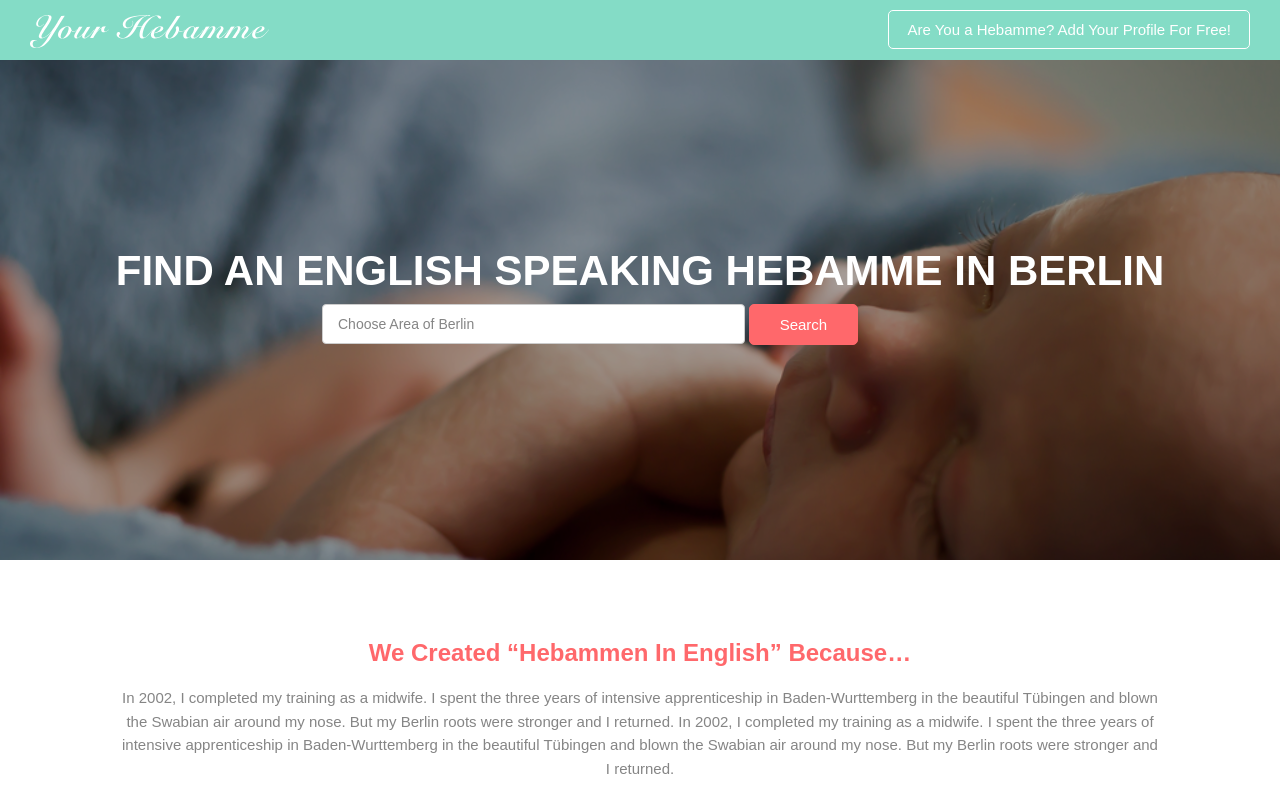
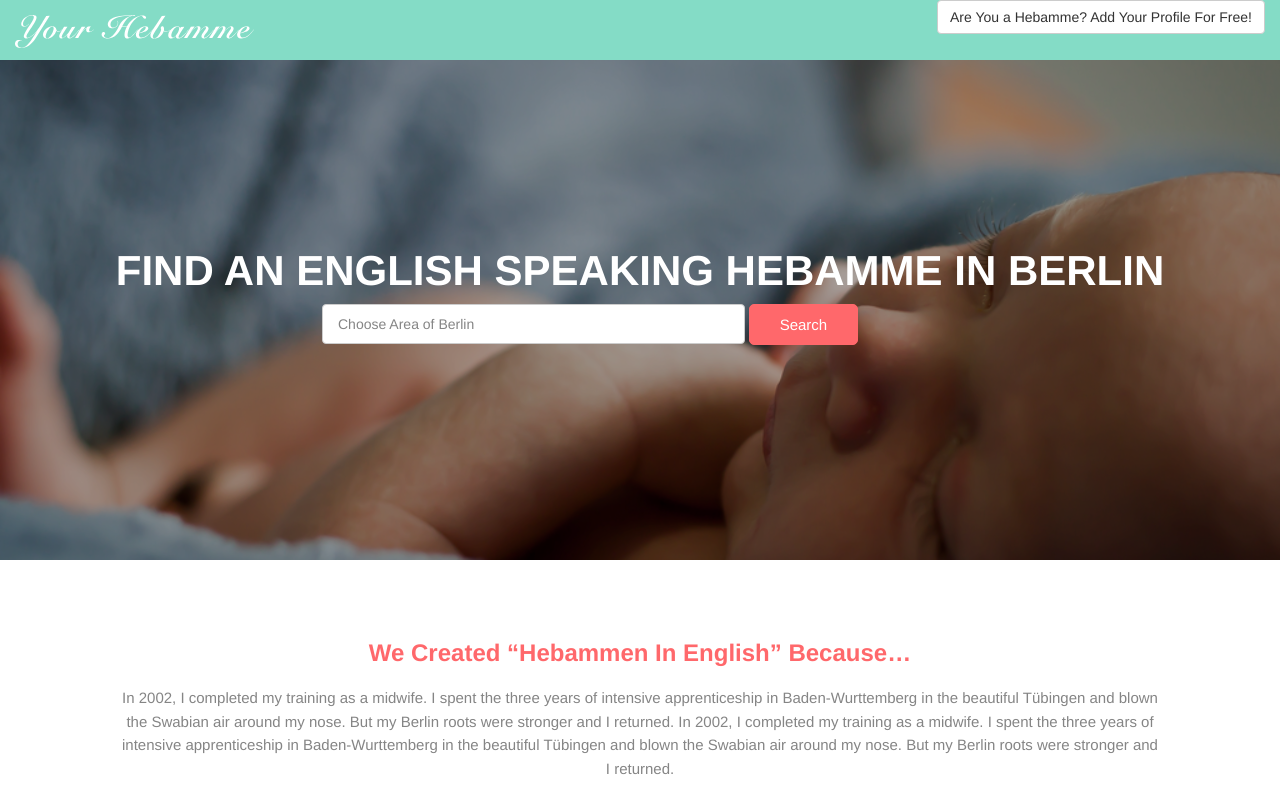
Before and after one commit to manninglabs/heblist, a Vue app: page / in a window 1280 px wide. Shown: the top 800 px of the page. Built offline with nearby package versions, Linux system fonts and the light colour scheme; a web font is replaced by a local one.

Commit message:
Using imports.

```diff
--- a/src/pages/Home.vue
+++ b/src/pages/Home.vue
@@ -1,8 +1,8 @@
 <template>
   <div>
-    <link rel="stylesheet" type="text/css" href="/static/css/index-style.css">
+<!--     <link rel="stylesheet" type="text/css" href="/static/css/index-style.css">
     <link rel="stylesheet" type="text/css" href="/static/css/bootstrap-col-15.css">
-    <link rel="stylesheet" type="text/css" href="/static/css/index-style-max-767px.css" media="screen and (max-width: 767px)">
+    <link rel="stylesheet" type="text/css" href="/static/css/index-style-max-767px.css" media="screen and (max-width: 767px)"> -->
     <site-nav-bar />
     <div class="container-fluid hidden-xs" id="homepage-banner">
       <div class="row">
@@ -249,7 +249,7 @@ export default {
 
 <!-- Add "scoped" attribute to limit CSS to this component only -->
 <style scoped>
-/*@import '/static/css/index-style.css';
+@import '/static/css/index-style.css';
 @import '/static/css/bootstrap-col-15.css';
-@import '/static/css/index-style-max-767px.css';*/
+@import '/static/css/index-style-max-767px.css';
 </style>
--- a/src/pages/List.vue
+++ b/src/pages/List.vue
@@ -1,7 +1,7 @@
 <template>
   <div>
-    <link rel="stylesheet" type="text/css" href="/static/css/list-style.css">
-    <link rel="stylesheet" type="text/css" href="/static/css/list-style-max-767px.css" media="screen and (max-width: 767px)">
+<!--     <link rel="stylesheet" type="text/css" href="/static/css/list-style.css">
+    <link rel="stylesheet" type="text/css" href="/static/css/list-style-max-767px.css" media="screen and (max-width: 767px)"> -->
     <site-nav-bar />
     <list-filter />
     <div class="container-fluid" id="list">
@@ -308,6 +308,6 @@ export default {
 
 <!-- Add "scoped" attribute to limit CSS to this component only -->
 <style scoped>
-/*@import '/static/css/list-style.css';
-@import '/static/css/list-style-max-767px.css';*/
+@import '/static/css/list-style.css';
+@import '/static/css/list-style-max-767px.css';
 </style>
```
